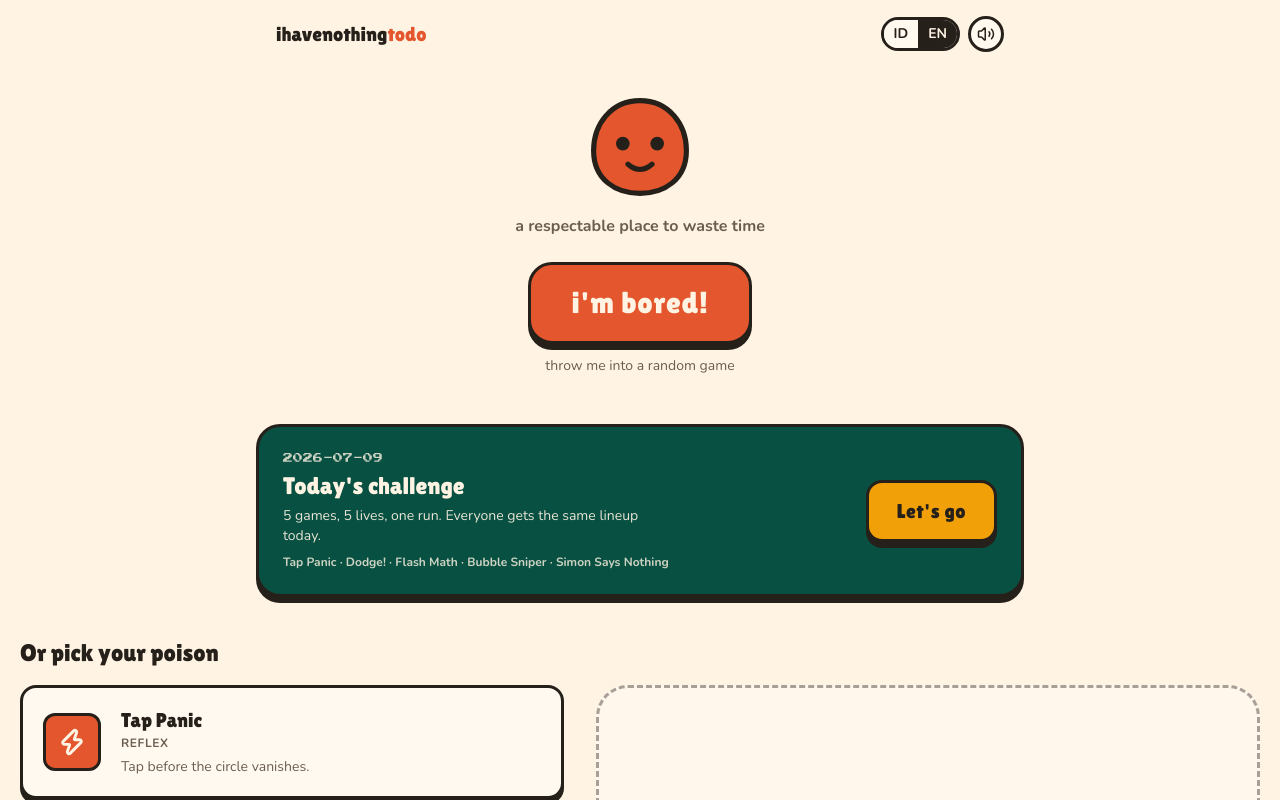
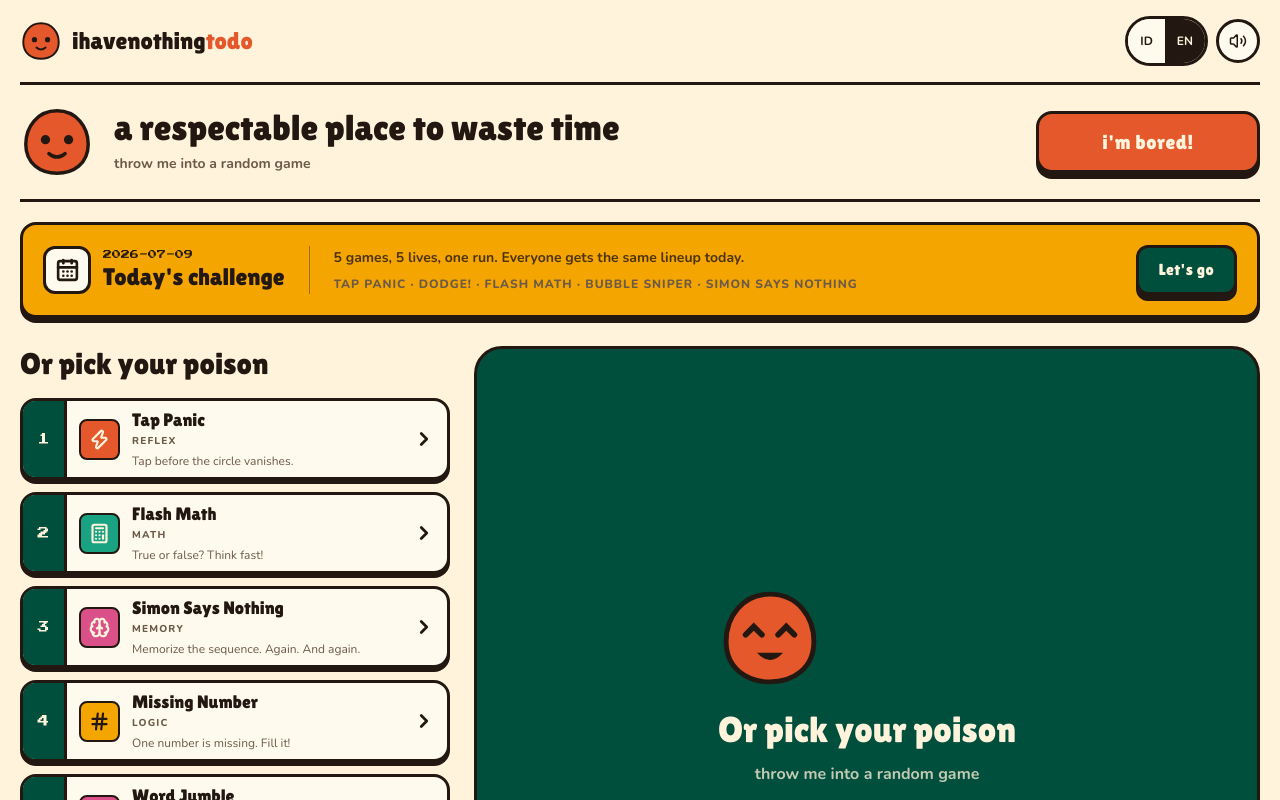
Before and after one commit to rendiero25/IhavenothingtodoGames, a React (Vite) app: page / in a window 1280 px wide. Shown: the top 800 px of the page. Built offline with nearby package versions, Linux system fonts and the light colour scheme.

Commit message:
feat: redesign home arcade workspace

```diff
--- a/src/components/ChunkyButton.tsx
+++ b/src/components/ChunkyButton.tsx
@@ -5,7 +5,7 @@ type Size = 'md' | 'lg' | 'xl';
 
 const COLORS: Record<Color, string> = {
   coral: 'bg-coral text-cream',
-  teal: 'bg-teal text-cream',
+  teal: 'bg-teal-dark text-cream',
   amber: 'bg-amber text-ink',
   pink: 'bg-pink text-cream',
   ink: 'bg-ink text-cream',
--- a/src/components/GameCard.tsx
+++ b/src/components/GameCard.tsx
@@ -1,4 +1,4 @@
-import { Brain, Calculator, Hash, Move, Music, Target, Type, Zap } from 'lucide-react';
+import { Brain, Calculator, ChevronRight, Hash, Move, Music, Target, Type, Zap } from 'lucide-react';
 import type { LucideIcon } from 'lucide-react';
 import { motion } from 'motion/react';
 import { useI18n } from '../i18n';
@@ -24,34 +24,61 @@ const ACCENTS: Record<GameMeta['accent'], string> = {
 
 interface GameCardProps {
   meta: GameMeta;
+  index: number;
   selected?: boolean;
   onSelect: () => void;
 }
 
-export function GameCard({ meta, selected = false, onSelect }: GameCardProps) {
+export function GameCard({ meta, index, selected = false, onSelect }: GameCardProps) {
   const { locale, t } = useI18n();
   const Icon = ICONS[meta.icon];
   const catKey = `cat.${meta.category}` as const;
 
   return (
-    <motion.div whileHover={{ y: -4 }} transition={{ type: 'spring', stiffness: 400, damping: 20 }}>
+    <motion.div whileHover={{ y: -2 }} transition={{ duration: 0.18, ease: [0.22, 1, 0.36, 1] }}>
       <button
         type="button"
         onClick={onSelect}
         aria-pressed={selected}
-        className={`flex w-full cursor-pointer items-center gap-5 rounded-2xl border-[3px] border-ink p-5 text-left
-          shadow-[0_5px_0_0_var(--color-ink)] active:translate-y-[5px] active:shadow-none
-          transition-[transform,box-shadow,background-color] duration-100
-          ${selected ? 'bg-amber' : 'bg-paper'}`}
+        className={`group flex min-h-[76px] w-[190px] shrink-0 cursor-pointer items-center rounded-2xl border-[3px] border-ink text-left
+          shadow-[0_4px_0_0_var(--color-ink)] outline-none transition-[transform,box-shadow,background-color] duration-150 ease-out
+          active:translate-y-1 active:shadow-none focus-visible:ring-[4px] focus-visible:ring-coral focus-visible:ring-offset-3
+          sm:w-[230px] lg:min-h-[82px] lg:w-full
+          ${selected ? 'bg-coral text-ink' : 'bg-paper text-ink hover:bg-amber/25'}`}
       >
-        <div className={`inline-flex shrink-0 rounded-xl border-[3px] border-ink p-3 ${ACCENTS[meta.accent]}`}>
-          <Icon size={28} strokeWidth={2.5} />
+        <span
+          className={`grid min-h-[70px] w-11 shrink-0 place-items-center self-stretch rounded-l-[12px] border-r-[3px] border-ink font-pixel text-[12px] lg:min-h-[76px] ${
+            selected ? 'bg-ink text-cream' : 'bg-teal-dark text-cream'
+          }`}
+        >
+          {index + 1}
+        </span>
+        <div className="flex min-w-0 flex-1 items-center gap-3 px-3">
+          <div className={`inline-flex shrink-0 rounded-lg border-[2px] border-ink p-2 ${ACCENTS[meta.accent]}`}>
+            <Icon size={21} strokeWidth={2.5} />
+          </div>
+          <div className="min-w-0">
+            <h3 className="truncate font-display text-lg leading-tight">{meta.name[locale]}</h3>
+            <p className={`mt-0.5 truncate text-[10px] font-extrabold uppercase tracking-[0.12em] ${
+              selected ? 'text-ink/70' : 'text-ink-soft'
+            }`}>
+              {t(catKey)}
+            </p>
+            <p className={`mt-1 hidden truncate text-xs lg:block ${
+              selected ? 'text-ink/80' : 'text-ink-soft'
+            }`}>
+              {meta.tagline[locale]}
+            </p>
+          </div>
         </div>
-        <div className="min-w-0">
-          <h3 className="font-display text-xl leading-tight">{meta.name[locale]}</h3>
-          <p className="mt-0.5 text-xs font-bold uppercase tracking-wider text-ink-soft">{t(catKey)}</p>
-          <p className="mt-1.5 text-sm leading-snug text-ink-soft">{meta.tagline[locale]}</p>
-        </div>
+        <ChevronRight
+          aria-hidden="true"
+          className={`mr-3 hidden shrink-0 transition-transform duration-150 ease-out group-hover:translate-x-1 lg:block ${
+            'text-ink'
+          }`}
+          size={22}
+          strokeWidth={3}
+        />
       </button>
     </motion.div>
   );
--- a/src/components/Header.tsx
+++ b/src/components/Header.tsx
@@ -3,15 +3,30 @@ import { Link } from 'react-router-dom';
 import { Volume2, VolumeX } from 'lucide-react';
 import { useI18n } from '../i18n';
 import { sfx } from '../core/sound';
+import { Mascot } from './Mascot';
 
-export function Header() {
+export function Header({ wide = false }: { wide?: boolean }) {
   const { locale, setLocale, t } = useI18n();
   const [muted, setMuted] = useState(sfx.muted);
 
   return (
-    <header className="flex items-center justify-between px-5 py-4 max-w-3xl mx-auto w-full">
-      <Link to="/" className="font-display text-xl leading-none lowercase">
-        ihavenothing<span className="text-coral">todo</span>
+    <header
+      className={`mx-auto flex w-full items-center justify-between px-5 py-4 ${
+        wide ? 'max-w-[1440px]' : 'max-w-3xl'
+      }`}
+    >
+      <Link
+        to="/"
+        className="group flex items-center gap-2.5 rounded-xl outline-none focus-visible:ring-[3px] focus-visible:ring-coral focus-visible:ring-offset-4"
+      >
+        {wide && (
+          <span className="transition-transform duration-200 ease-out group-hover:-rotate-6">
+            <Mascot size={42} />
+          </span>
+        )}
+        <span className="font-display text-xl leading-none lowercase sm:text-2xl">
+          ihavenothing<span className="text-coral">todo</span>
+        </span>
       </Link>
       <div className="flex items-center gap-2">
         <div className="flex rounded-full border-[3px] border-ink overflow-hidden text-sm font-bold">
@@ -20,7 +35,7 @@ export function Header() {
               key={l}
               onClick={() => setLocale(l)}
               aria-pressed={locale === l}
-              className={`px-2.5 py-1 uppercase cursor-pointer ${
+              className={`min-h-11 cursor-pointer px-3 py-1 text-xs uppercase outline-none focus-visible:ring-2 focus-visible:ring-coral focus-visible:ring-inset ${
                 locale === l ? 'bg-ink text-cream' : 'bg-paper text-ink'
               }`}
             >
@@ -34,7 +49,7 @@ export function Header() {
             setMuted(sfx.toggleMute());
           }}
           aria-label={muted ? t('a11y.unmute') : t('a11y.mute')}
-          className="rounded-full border-[3px] border-ink bg-paper p-1.5 cursor-pointer"
+          className="grid size-11 cursor-pointer place-items-center rounded-full border-[3px] border-ink bg-paper outline-none transition-transform duration-150 ease-out hover:-translate-y-0.5 focus-visible:ring-[3px] focus-visible:ring-coral focus-visible:ring-offset-2"
         >
           {muted ? <VolumeX size={18} /> : <Volume2 size={18} />}
         </button>
--- a/src/pages/Home.tsx
+++ b/src/pages/Home.tsx
@@ -1,5 +1,6 @@
 import { useEffect, useMemo, useRef, useState } from 'react';
 import { useNavigate } from 'react-router-dom';
+import { CalendarDays } from 'lucide-react';
 import { motion } from 'motion/react';
 import { Header } from '../components/Header';
 import { Mascot } from '../components/Mascot';
@@ -35,10 +36,10 @@ export default function Home() {
   const lineupNames = useMemo(() => {
     const ids = dailyLineup(
       dateKey,
-      GAMES.map((g) => g.id),
+      GAMES.map((game) => game.id),
     );
     return ids
-      .map((id) => GAMES.find((g) => g.id === id)?.name[locale])
+      .map((id) => GAMES.find((game) => game.id === id)?.name[locale])
       .filter(Boolean)
       .join(' · ');
   }, [dateKey, locale]);
@@ -67,6 +68,7 @@ export default function Home() {
   const idle = useIdle();
   const expression: Expression =
     idle === 'sleep' ? 'sleep' : idle === 'yawn' ? 'yawn' : 'happy';
+
   useEffect(() => {
     document.title = idle === 'sleep' ? 'zzz… | ihavenothingtodo' : 'ihavenothingtodo';
     return () => {
@@ -76,76 +78,106 @@ export default function Home() {
 
   useEffect(() => {
     if (!selectedGameId || !window.matchMedia('(max-width: 1023px)').matches) return;
-    gamePanelRef.current?.scrollIntoView({ behavior: 'smooth', block: 'start' });
+    const reduceMotion = window.matchMedia('(prefers-reduced-motion: reduce)').matches;
+    gamePanelRef.current?.scrollIntoView({
+      behavior: reduceMotion ? 'auto' : 'smooth',
+      block: 'start',
+    });
   }, [selectedGameId, runId]);
 
+  const closeGame = () => {
+    setSelectedGameId(null);
+    setResult(null);
+  };
+
   return (
-    <div className="min-h-dvh">
-      <Header />
-      <main className="mx-auto max-w-7xl px-5 pb-16">
-        <section className="mx-auto flex max-w-3xl flex-col items-center pt-6 pb-12 text-center">
-          <Mascot expression={expression} size={110} />
-          <p className="mt-3 font-bold text-ink-soft">{t('site.tagline')}</p>
-          <motion.div
-            initial={{ scale: 0.9, opacity: 0 }}
-            animate={{ scale: 1, opacity: 1 }}
-            transition={{ type: 'spring', stiffness: 260, damping: 18 }}
-            className="mt-6"
+    <div className="min-h-dvh overflow-x-hidden">
+      <Header wide />
+      <main className="mx-auto max-w-[1440px] px-5 pb-12">
+        <section className="grid items-center gap-5 border-y-[3px] border-ink py-5 md:grid-cols-[1fr_auto]">
+          <div className="flex min-w-0 items-center gap-4 sm:gap-5">
+            <Mascot expression={expression} size={74} />
+            <div className="min-w-0">
+              <h1 className="font-display text-3xl leading-none sm:text-4xl">{t('site.tagline')}</h1>
+              <p className="mt-2 text-sm font-bold text-ink-soft">{t('home.bored.sub')}</p>
+            </div>
+          </div>
+          <ChunkyButton
+            size="lg"
+            color="coral"
+            onClick={roulette}
+            className="w-full md:w-auto md:min-w-56"
           >
-            <ChunkyButton size="xl" color="coral" onClick={roulette}>
             {t('home.bored')}
           </ChunkyButton>
-          </motion.div>
-          <p className="mt-3 text-sm text-ink-soft">{t('home.bored.sub')}</p>
         </section>
 
-        <section className="mx-auto max-w-3xl rounded-3xl border-[3px] border-ink bg-teal-dark p-6 text-cream shadow-[0_6px_0_0_var(--color-ink)]">
-          <div className="flex flex-wrap items-center justify-between gap-4">
+        <section className="mt-5 rounded-2xl border-[3px] border-ink bg-amber p-4 shadow-[0_5px_0_0_var(--color-ink)] sm:p-5">
+          <div className="grid items-center gap-4 md:grid-cols-[auto_1fr_auto] md:gap-6">
+            <div className="flex items-center gap-3 md:border-r-[1px] md:border-ink/40 md:pr-6">
+              <span className="grid size-12 shrink-0 place-items-center rounded-xl border-[3px] border-ink bg-paper">
+                <CalendarDays size={25} strokeWidth={2.5} />
+              </span>
               <div>
-              <p className="font-pixel text-[10px] opacity-80">{dateKey}</p>
-              <h2 className="mt-1 font-display text-2xl">{t('home.daily.title')}</h2>
-              <p className="mt-1 max-w-sm text-sm opacity-90">{t('home.daily.sub')}</p>
-              <p className="mt-2 text-xs font-bold opacity-80">{lineupNames}</p>
+                <p className="font-pixel text-[9px] leading-relaxed">{dateKey}</p>
+                <h2 className="font-display text-2xl leading-tight">{t('home.daily.title')}</h2>
               </div>
-            <ChunkyButton color="amber" size="lg" onClick={() => nav('/daily')}>
+            </div>
+            <div className="min-w-0">
+              <p className="max-w-3xl text-sm font-bold leading-snug text-ink/80">
+                {t('home.daily.sub')}
+              </p>
+              <p className="mt-2 truncate text-xs font-extrabold uppercase tracking-[0.08em] text-ink-soft">
+                {lineupNames}
+              </p>
+            </div>
+            <ChunkyButton
+              color="teal"
+              size="md"
+              onClick={() => nav('/daily')}
+              className="w-full md:w-auto"
+            >
               {t('home.daily.cta')}
             </ChunkyButton>
           </div>
         </section>
 
-        <section className="mt-10">
-          <h2 className="mb-4 font-display text-2xl">{t('home.grid.title')}</h2>
-          <div className="grid items-start gap-8 lg:grid-cols-[minmax(360px,0.9fr)_minmax(480px,1.1fr)]">
-            <div className="grid gap-5 sm:grid-cols-2 lg:grid-cols-1">
-              {GAMES.map((meta, i) => (
-                <motion.div
+        <section className="mt-7">
+          <div className="grid items-start gap-6 lg:grid-cols-[400px_minmax(0,1fr)] xl:grid-cols-[430px_minmax(0,1fr)]">
+            <nav aria-label={t('home.grid.title')} className="min-w-0">
+              <h2 className="mb-4 font-display text-3xl">{t('home.grid.title')}</h2>
+              <div className="-mx-5 flex gap-3 overflow-x-auto px-5 pb-5 lg:mx-0 lg:flex-col lg:overflow-visible lg:px-0 lg:pb-0">
+                {GAMES.map((meta, index) => (
+                  <GameCard
                     key={meta.id}
-                  initial={{ opacity: 0, y: 16 }}
-                  animate={{ opacity: 1, y: 0 }}
-                  transition={{ delay: i * 0.05 }}
-                >
-                  <GameCard
                     meta={meta}
+                    index={index}
                     selected={selectedGameId === meta.id}
                     onSelect={() => selectGame(meta.id)}
                   />
-                </motion.div>
                 ))}
               </div>
+            </nav>
 
-            <aside ref={gamePanelRef} className="scroll-mt-5 lg:sticky lg:top-5">
+            <aside ref={gamePanelRef} className="scroll-mt-4 lg:sticky lg:top-4">
               {selectedMeta ? (
                 <motion.div
                   key={selectedMeta.id}
-                  initial={{ opacity: 0, x: 20 }}
+                  initial={{ opacity: 0, x: 12 }}
                   animate={{ opacity: 1, x: 0 }}
-                  className="rounded-[2rem] border-[3px] border-ink bg-paper py-5 shadow-[0_8px_0_0_var(--color-ink)]"
+                  transition={{ duration: 0.2, ease: [0.22, 1, 0.36, 1] }}
+                  className="rounded-[28px] border-[3px] border-ink bg-teal-dark p-3 shadow-[0_7px_0_0_var(--color-ink)] sm:p-5"
                 >
-                  <div className="px-6 pb-2 text-center">
-                    <h2 className="font-display text-3xl">{selectedMeta.name[locale]}</h2>
-                    <p className="mt-1 text-sm text-ink-soft">{selectedMeta.tagline[locale]}</p>
+                  <div className="px-3 pb-3 text-center text-cream">
+                    <h2 className="font-display text-3xl sm:text-4xl">
+                      {selectedMeta.name[locale]}
+                    </h2>
+                    <p className="mt-1 text-sm font-bold text-cream/80">
+                      {selectedMeta.tagline[locale]}
+                    </p>
                   </div>
                   {result ? (
+                    <div className="rounded-3xl bg-paper pt-4">
                       <GameOver
                         mode="free"
                         heading={t('over.title')}
@@ -161,11 +193,9 @@ export default function Home() {
                           setResult(null);
                           setRunId((value) => value + 1);
                         }}
-                      onHome={() => {
-                        setSelectedGameId(null);
-                        setResult(null);
-                      }}
+                        onHome={closeGame}
                       />
+                    </div>
                   ) : (
                     <>
                       <GameShell
@@ -173,23 +203,22 @@ export default function Home() {
                         gameId={selectedMeta.id}
                         seed={seed}
                         startLives={5}
+                        wide
                         onFinish={finishGame}
-                        onQuit={() => {
-                          setSelectedGameId(null);
-                          setResult(null);
-                        }}
+                        onQuit={closeGame}
                       />
-                      <p className="mx-auto max-w-md px-6 pb-3 pt-5 text-center text-sm text-ink-soft">
+                      <p className="mx-auto max-w-md px-5 pb-2 pt-5 text-center text-sm font-bold leading-relaxed text-cream/85">
                         {selectedMeta.howTo[locale]}
                       </p>
                     </>
                   )}
                 </motion.div>
               ) : (
-                <div className="hidden min-h-[520px] place-items-center rounded-[2rem] border-[3px] border-dashed border-ink/40 bg-paper/60 p-10 text-center lg:grid">
-                  <div>
-                    <Mascot expression="happy" size={92} />
-                    <p className="mt-4 font-display text-2xl">{t('home.bored.sub')}</p>
+                <div className="hidden min-h-[680px] place-items-center rounded-[28px] border-[3px] border-ink bg-teal-dark p-10 text-center text-cream shadow-[0_7px_0_0_var(--color-ink)] lg:grid">
+                  <div className="max-w-sm">
+                    <Mascot expression="hype" size={104} />
+                    <p className="mt-5 font-display text-4xl">{t('home.grid.title')}</p>
+                    <p className="mt-3 font-bold text-cream/75">{t('home.bored.sub')}</p>
                   </div>
                 </div>
               )}
@@ -197,7 +226,9 @@ export default function Home() {
           </div>
         </section>
 
-        <footer className="mt-14 text-center text-sm text-ink-soft">{t('home.footer')}</footer>
+        <footer className="mt-10 border-t-[3px] border-dashed border-ink/30 pt-7 text-center text-sm font-bold text-ink-soft">
+          {t('home.footer')}
+        </footer>
       </main>
     </div>
   );
--- a/src/shell/GameShell.tsx
+++ b/src/shell/GameShell.tsx
@@ -17,11 +17,12 @@ export interface GameShellProps {
   seed: number;
   startLives: number;
   roundMs?: number;
+  wide?: boolean;
   onFinish: (result: GameResult) => void;
   onQuit: () => void;
 }
 
-export function GameShell({ gameId, seed, startLives, roundMs, onFinish, onQuit }: GameShellProps) {
+export function GameShell({ gameId, seed, startLives, roundMs, wide = false, onFinish, onQuit }: GameShellProps) {
   const { locale, t } = useI18n();
   const canvasRef = useRef<HTMLCanvasElement>(null);
   const engineRef = useRef<GameEngine | null>(null);
@@ -173,7 +174,7 @@ export function GameShell({ gameId, seed, startLives, roundMs, onFinish, onQuit
   };
 
   return (
-    <div className="mx-auto w-full max-w-md px-4 select-none">
+    <div className={`mx-auto w-full px-4 select-none ${wide ? 'max-w-xl' : 'max-w-md'}`}>
       <div className="flex items-center justify-between py-3">
         <button onClick={onQuit} aria-label={t('shell.quit')} className="rounded-full border-[3px] border-ink bg-paper p-1.5 cursor-pointer">
           <X size={18} />
--- a/src/styles/global.css
+++ b/src/styles/global.css
@@ -1,24 +1,24 @@
 @import "tailwindcss";
 
 @theme {
-  --color-cream: #FFF4E4;
-  --color-paper: #FFF9F0;
-  --color-ink: #26201A;
-  --color-ink-soft: #6B5E4F;
-  --color-coral: #E4572E;
-  --color-coral-dark: #A93A1B;
-  --color-teal: #0FA47F;
-  --color-teal-dark: #085041;
-  --color-amber: #F2A007;
-  --color-amber-dark: #8A5A03;
-  --color-pink: #E0447C;
-  --color-pink-dark: #8F2450;
-  --color-navy: #14142B;
-  --color-navy-soft: #22224A;
-  --color-neon-pink: #FF2E88;
-  --color-neon-green: #00E5A0;
-  --color-neon-yellow: #FFD23F;
-  --color-neon-blue: #4DA6FF;
+  --color-cream: oklch(0.97 0.035 78);
+  --color-paper: oklch(0.988 0.018 78);
+  --color-ink: oklch(0.22 0.02 58);
+  --color-ink-soft: oklch(0.48 0.035 64);
+  --color-coral: oklch(0.64 0.185 37);
+  --color-coral-dark: oklch(0.49 0.15 36);
+  --color-teal: oklch(0.64 0.12 171);
+  --color-teal-dark: oklch(0.38 0.075 170);
+  --color-amber: oklch(0.78 0.17 75);
+  --color-amber-dark: oklch(0.51 0.105 75);
+  --color-pink: oklch(0.63 0.18 358);
+  --color-pink-dark: oklch(0.47 0.13 358);
+  --color-navy: oklch(0.22 0.055 285);
+  --color-navy-soft: oklch(0.3 0.07 285);
+  --color-neon-pink: oklch(0.68 0.25 350);
+  --color-neon-green: oklch(0.81 0.17 165);
+  --color-neon-yellow: oklch(0.87 0.18 95);
+  --color-neon-blue: oklch(0.7 0.15 255);
   --font-display: "Lilita One", system-ui, sans-serif;
   --font-body: "Nunito", system-ui, sans-serif;
   --font-pixel: "Press Start 2P", monospace;
```
Also changed, not shown: 3 other files (tests, documents, lock files or other folders). Lines whose indentation alone changed are shown as unchanged.
